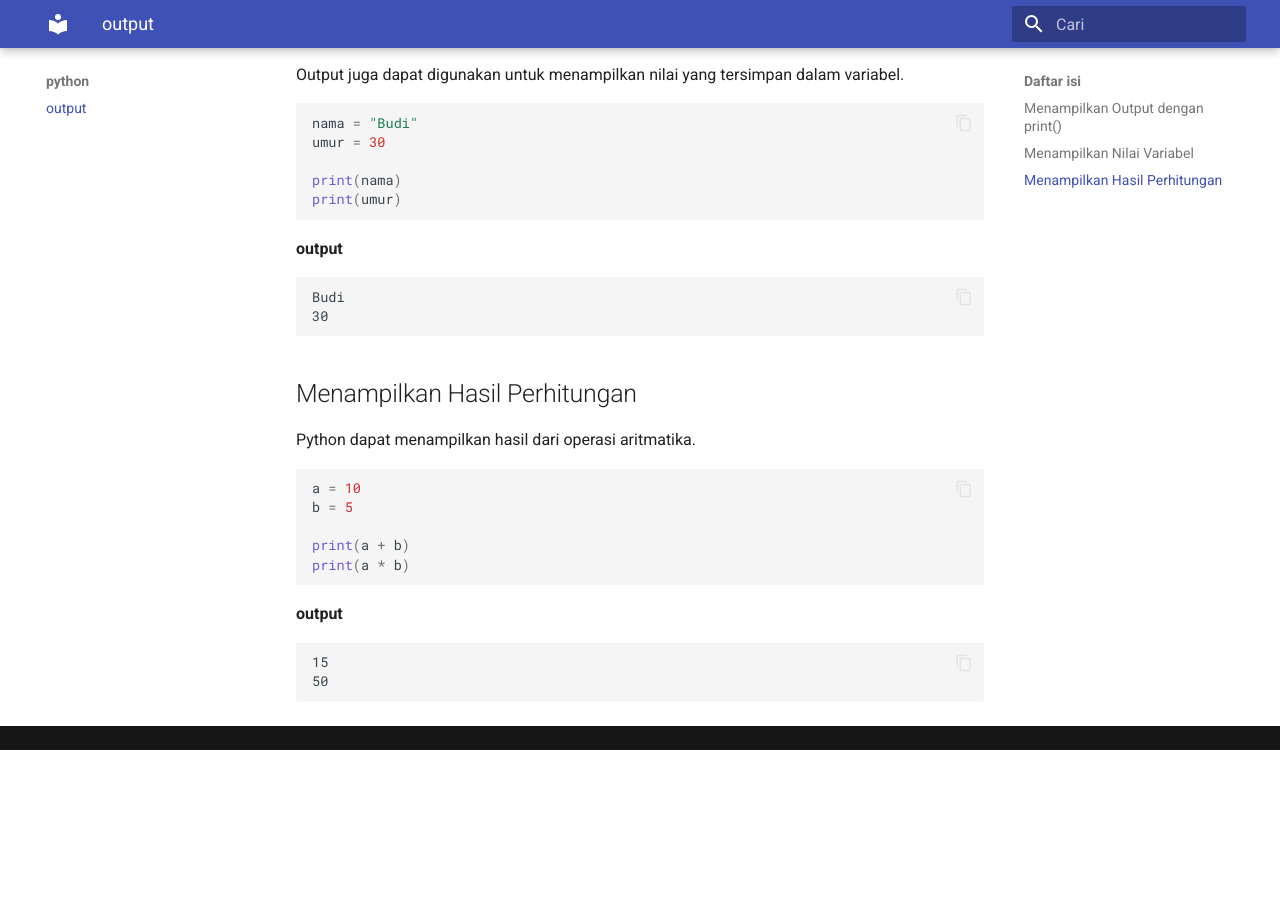
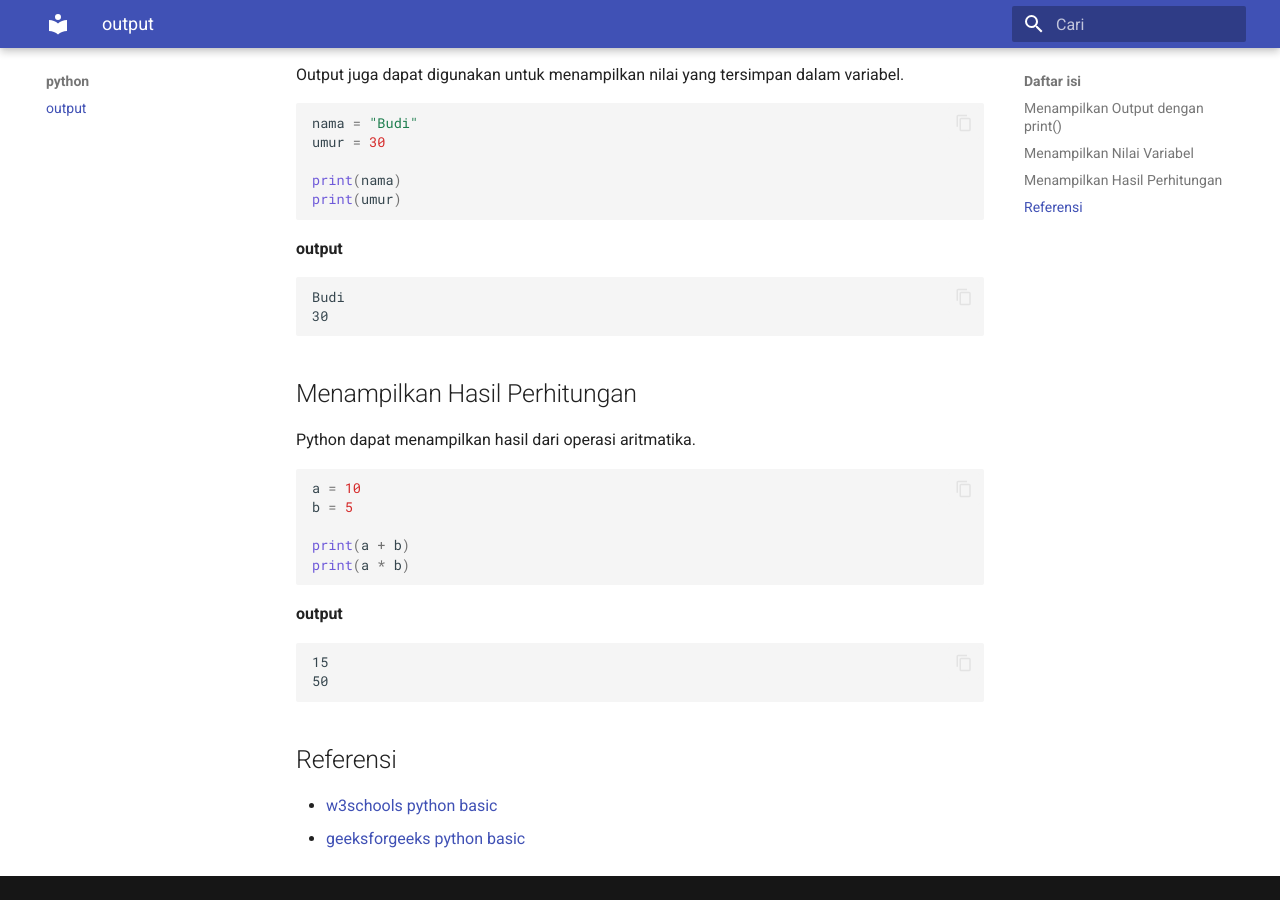
Before and after one commit to dodiwangkarabi-lang/dokumentasi_python, an MkDocs documentation site: the page built from docs/basic/output.md, in a window 1280 px wide and 900 px high, scrolled down 1112 px. Built offline with MkDocs 1.6.1 and Material for MkDocs 9.7.7, drawn with Linux system fonts in a browser that asks for light colours; before the commit the page ends 1862 px from its top, so only the background shows below that.

Commit message:
add: url referensi

````diff
--- a/docs/basic/output.md
+++ b/docs/basic/output.md
@@ -71,3 +71,7 @@ print(a * b)
 15
 50
 ```
+
+## Referensi
+- [w3schools python basic](https://www.w3schools.com/python/)
+- [geeksforgeeks python basic](https://www.geeksforgeeks.org/python/python-programming-language-tutorial/)
````
Also changed, not shown: site/basic/output/index.html.
